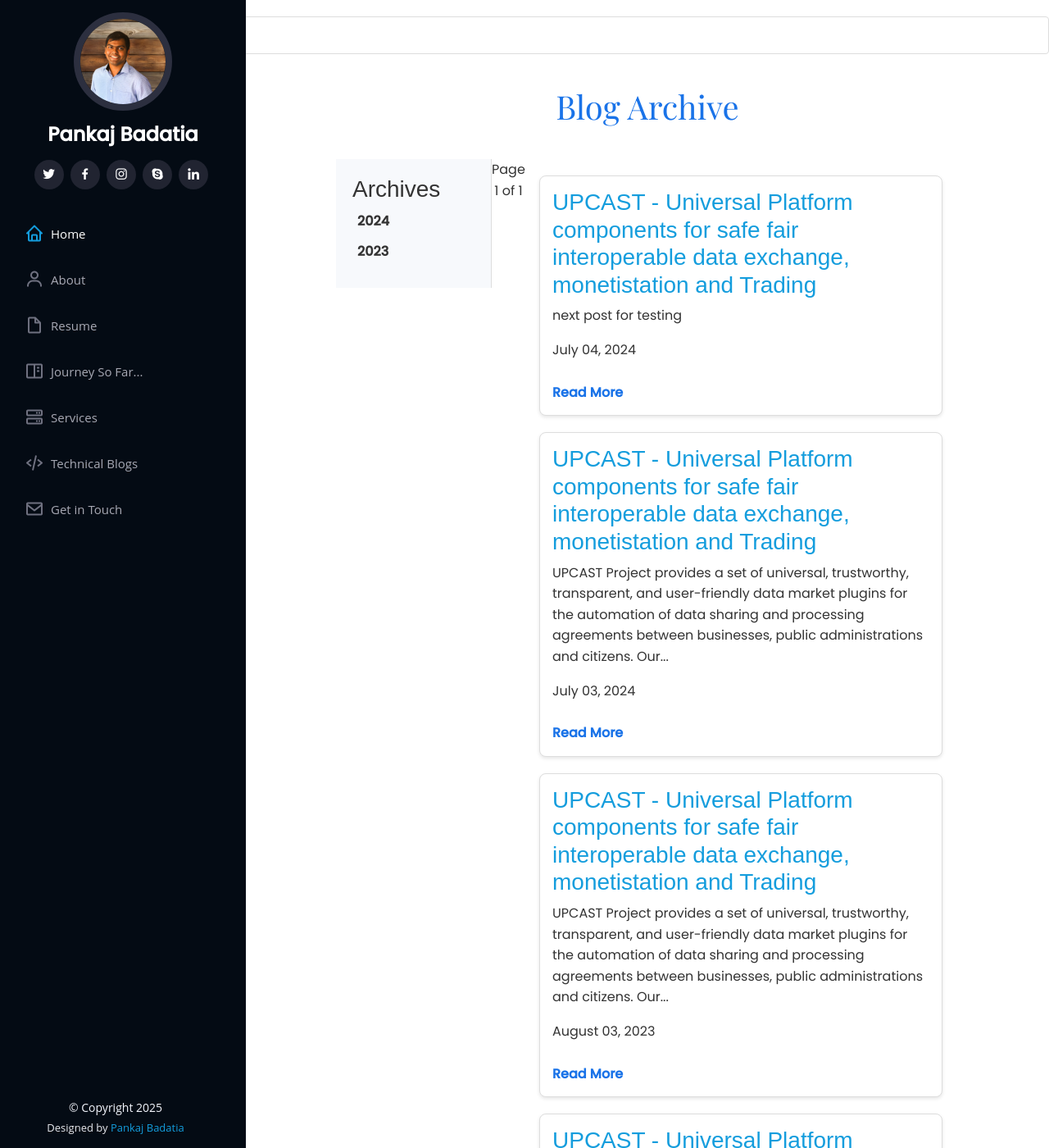
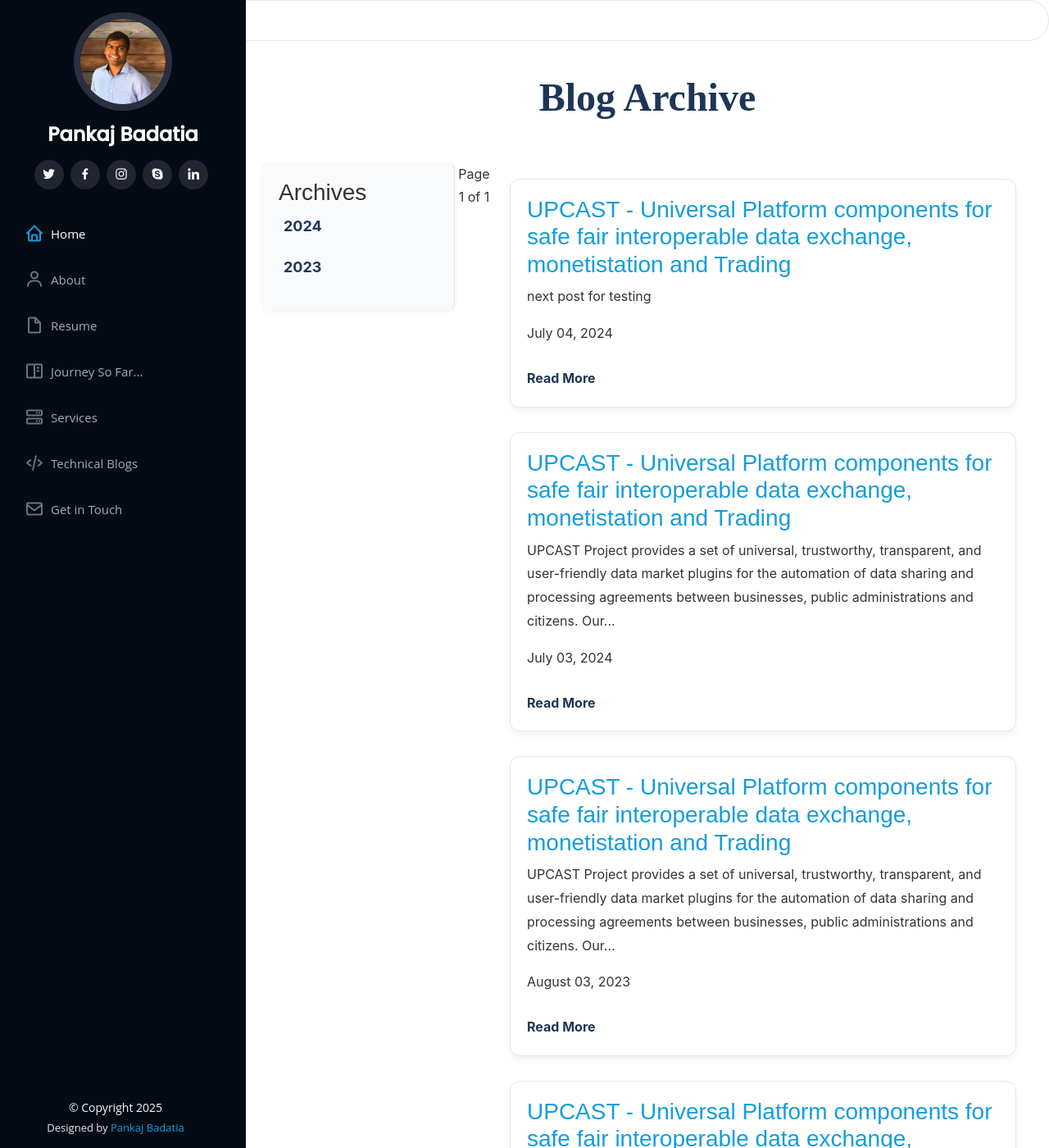
Before and after one commit to pankajbadatia/blog, a Jekyll site: the page built from index.html, in a window 1280 px wide and 1400 px high. Shown: the whole window at 82% size. Built offline with Jekyll 4.4.1, drawn with Linux system fonts in a browser that asks for light colours; nearby versions of some CDN libraries; the list of posts is cut into pages by our own code.

Commit message:
updated blog

```diff
--- a/assets/css/blog.css
+++ b/assets/css/blog.css
@@ -1,76 +1,226 @@
 /* Blog Archive General Styling */
 .blog-archive-container {
-    font-family: 'Poppins', sans-serif;
+    font-family: 'Inter', sans-serif;
     color: #333;
-    line-height: 1.6;
-    max-width: 800px;
+    line-height: 1.8;
+    max-width: 1200px;
     margin: 0 auto;
     padding: 20px;
 }
 
+/* Title Styling */
 .blog-archive-title {
-    font-size: 2.5em;
+    font-size: 3em;
     text-align: center;
-    margin-bottom: 40px;
-    color: #1a73e8;
-    font-family: 'Playfair Display', serif;
+    margin-bottom: 50px;
+    color: #1d3557;
+    font-family: 'Merriweather', serif;
+    font-weight: 700;
+}
+
+/* Sidebar Styling */
+.blog-sidebar {
+    float: left;
+    width: 25%;
+    padding: 20px;
+    background: #f8fafc;
+    border-right: 1px solid #e5e5e5;
+    box-shadow: 0 2px 5px rgba(0, 0, 0, 0.05);
+    border-radius: 8px;
+}
+
+.tree-menu {
+    list-style: none;
+    padding: 0;
+    margin: 0;
+}
+
+.tree-menu li {
+    margin-bottom: 15px;
+}
+
+.tree-toggle {
+    background: none;
+    border: none;
+    text-align: left;
+    font-size: 18px;
+    font-weight: bold;
+    color: #1d3557;
+    cursor: pointer;
+    transition: color 0.3s ease;
+}
+
+.tree-toggle:hover {
+    color: #457b9d;
+}
+
+.tree-months {
+    list-style: none;
+    padding-left: 20px;
+    display: none;
+}
+
+.tree-months li {
+    margin-bottom: 8px;
+}
+
+.tree-months a {
+    text-decoration: none;
+    color: #457b9d;
+    font-size: 16px;
+    transition: color 0.3s ease;
+}
+
+.tree-months a:hover {
+    color: #1d3557;
+}
+
+/* Search Styling */
+.blog-search {
+    margin-bottom: 20px;
+    position: relative;
+}
+
+#search-input {
+    width: 100%;
+    padding: 12px 15px;
+    border: 1px solid #e5e5e5;
+    border-radius: 25px;
+    font-size: 16px;
+    outline: none;
+    transition: border-color 0.3s ease;
+}
+
+#search-input:focus {
+    border-color: #1d3557;
+    box-shadow: 0 0 5px rgba(29, 53, 87, 0.2);
+}
+
+/* Main Content Styling */
+.blog-main {
+    float: right;
+    width: 70%;
+    padding: 20px;
 }
 
 .blog-year {
     font-size: 2em;
-    margin-top: 30px;
-    color: #444;
-    border-bottom: 2px solid #1a73e8;
+    margin-top: 40px;
+    color: #1d3557;
+    border-bottom: 3px solid #457b9d;
     padding-bottom: 5px;
+    font-weight: 600;
 }
 
 .blog-month {
     font-size: 1.5em;
-    margin-top: 20px;
-    color: #555;
+    margin-top: 30px;
+    color: #457b9d;
     text-transform: uppercase;
     font-weight: bold;
+    margin-bottom: 10px;
 }
 
 .blog-post-list {
     list-style-type: none;
     padding: 0;
-    margin-top: 10px;
+    margin: 0;
 }
 
 .blog-post-item {
-    margin: 10px 0;
+    margin: 15px 0;
     font-size: 1.2em;
     display: flex;
     align-items: center;
-    border-left: 4px solid #1a73e8;
-    padding-left: 10px;
-    transition: all 0.3s ease;
+    border-left: 4px solid #457b9d;
+    padding-left: 15px;
+    transition: background-color 0.3s ease, border-color 0.3s ease;
 }
 
 .blog-post-item:hover {
-    background-color: #f9f9f9;
-    border-left-color: #0e5ac7;
+    background-color: #f1f5f9;
+    border-left-color: #1d3557;
 }
 
 .blog-post-link {
     text-decoration: none;
-    color: #1a73e8;
+    color: #1d3557;
+    font-weight: 500;
     transition: color 0.3s ease;
 }
 
 .blog-post-link:hover {
-    color: #0e5ac7;
+    color: #e63946;
 }
 
 .blog-post-date {
     margin-left: auto;
     font-size: 0.9em;
-    color: #777;
+    color: #6c757d;
+}
+
+/* Blog Post Cards */
+.blog-post-card {
+    border: 1px solid #e5e5e5;
+    border-radius: 12px;
+    margin-bottom: 30px;
+    padding: 20px;
+    background: #ffffff;
+    box-shadow: 0 4px 8px rgba(0, 0, 0, 0.05);
+    transition: transform 0.3s ease, box-shadow 0.3s ease;
+}
+
+.blog-post-card:hover {
+    transform: translateY(-5px);
+    box-shadow: 0 6px 12px rgba(0, 0, 0, 0.1);
+}
+
+.read-more {
+    display: inline-block;
+    margin-top: 10px;
+    color: #1d3557;
+    text-decoration: none;
+    font-weight: bold;
+    transition: color 0.3s ease;
+}
+
+.read-more:hover {
+    color: #e63946;
+}
+
+/* Pagination */
+.pagination {
+    text-align: center;
+    margin: 30px 0;
+}
+
+.pagination-link {
+    color: #1d3557;
+    text-decoration: none;
+    font-size: 16px;
+    margin: 0 10px;
+    padding: 8px 16px;
+    border: 1px solid #e5e5e5;
+    border-radius: 25px;
+    transition: background-color 0.3s ease, color 0.3s ease;
+}
+
+.pagination-link:hover {
+    color: #ffffff;
+    background-color: #457b9d;
 }
 
 /* Responsive Styling */
 @media (max-width: 768px) {
+    .blog-sidebar {
+        display: none;
+    }
+
+    .blog-main {
+        width: 100%;
+        float: none;
+    }
+
     .blog-year {
         font-size: 1.8em;
     }
@@ -83,113 +233,3 @@
         font-size: 1em;
     }
 }
-.blog-sidebar {
-    float: left;
-    width: 25%;
-    padding: 20px;
-    background: #f7f9fc;
-    border-right: 1px solid #ddd;
-}
-
-.tree-menu {
-    list-style: none;
-    padding: 0;
-    margin: 0;
-}
-
-.tree-menu li {
-    margin-bottom: 10px;
-}
-
-.tree-toggle {
-    background: none;
-    border: none;
-    text-align: left;
-    font-size: 16px;
-    font-weight: bold;
-    color: #333;
-    cursor: pointer;
-}
-
-.tree-toggle:hover {
-    text-decoration: underline;
-}
-
-.tree-months {
-    list-style: none;
-    padding-left: 20px;
-    display: none;
-}
-
-.tree-months li {
-    margin-bottom: 5px;
-}
-
-.tree-months a {
-    text-decoration: none;
-    color: #1a73e8;
-}
-
-.tree-months a:hover {
-    color: #0e5ac7;
-}
-
-.blog-search {
-    margin: 20px 0;
-}
-
-#search-input {
-    width: 100%;
-    padding: 10px;
-    border: 1px solid #ddd;
-    border-radius: 4px;
-    font-size: 16px;
-}
-
-.blog-main {
-    float: right;
-    width: 70%;
-    padding: 20px;
-}
-
-.blog-post-card {
-    border: 1px solid #ddd;
-    border-radius: 8px;
-    margin-bottom: 20px;
-    padding: 15px;
-    background: #fff;
-    box-shadow: 0 2px 4px rgba(0, 0, 0, 0.1);
-    transition: transform 0.3s ease;
-}
-
-.blog-post-card:hover {
-    transform: translateY(-5px);
-    box-shadow: 0 4px 8px rgba(0, 0, 0, 0.15);
-}
-
-.read-more {
-    display: inline-block;
-    margin-top: 10px;
-    color: #1a73e8;
-    text-decoration: none;
-    font-weight: bold;
-}
-
-.read-more:hover {
-    color: #0e5ac7;
-}
-
-.pagination {
-    text-align: center;
-    margin: 20px 0;
-}
-
-.pagination-link {
-    color: #1a73e8;
-    text-decoration: none;
-    margin: 0 10px;
-}
-
-.pagination-link:hover {
-    color: #0e5ac7;
-}
```
